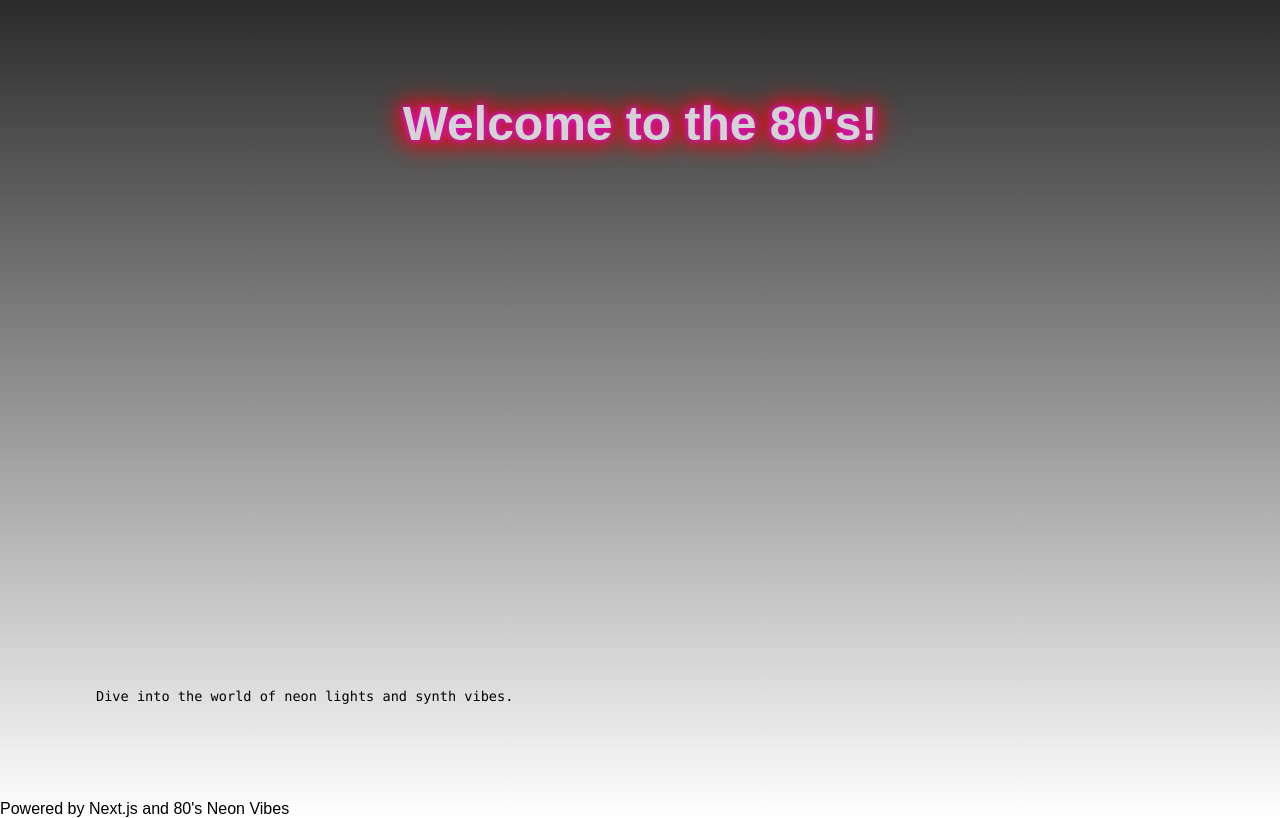
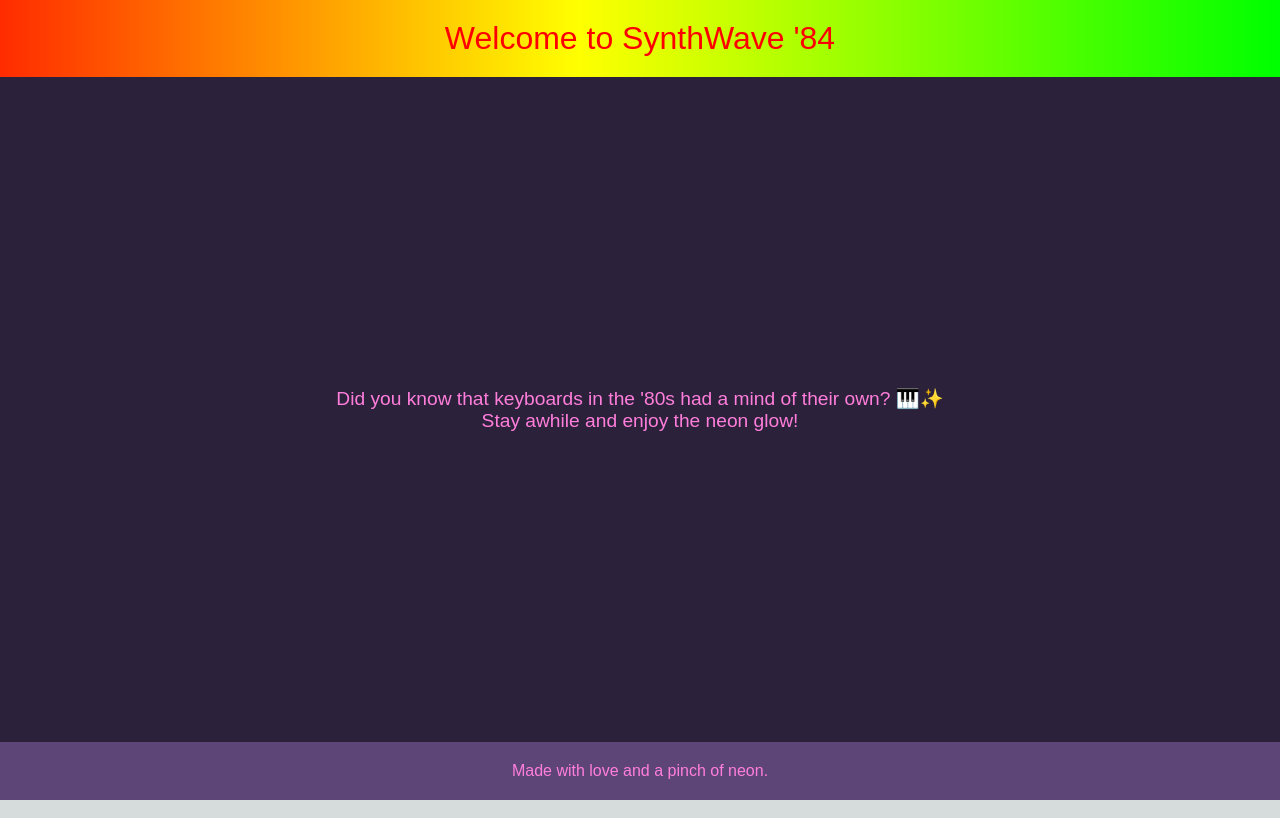
Before and after one commit to radhasable/container-app-demo, a Next.js app in the folder azure-container-demo/: page / in a window 1280 px wide. Built offline with nearby package versions, Linux system fonts and the light colour scheme.

Commit message:
updated index.js file with css

```diff
--- a/azure-container-demo/pages/index.js
+++ b/azure-container-demo/pages/index.js
@@ -1,45 +1,25 @@
-import Head from 'next/head'
-import styles from '../styles/Home.module.css'
+import { useState } from 'react';
+import styles from './index.module.css';
 
 export default function Home() {
+  const [hovered, setHovered] = useState(false);
+
   return (
     <div className={styles.container}>
-      <Head>
-        <title>80's Neon Synth Vibes</title>
-        <meta name="description" content="A funky 80's synth vibe with neon elements" />
-        <link rel="icon" href="/favicon.ico" />
-        <style jsx global>{`
-          body {
-            background-color: #2b2b2b;
-            font-family: 'Arial', sans-serif;
-          }
-          .neon-text {
-            font-size: 3em;
-            color: #fff;
-            text-shadow: 0 0 5px #ff00ff, 0 0 10px #ff00ff, 0 0 15px #ff0000, 0 0 20px #ff0000, 0 0 25px #ff0000, 0 0 30px #ff0000, 0 0 35px #ff0000;
-            animation: blink 1.5s infinite;
-          }
-          @keyframes blink {
-            0% { opacity: 1; }
-            50% { opacity: 0.5; }
-            100% { opacity: 1; }
-          }
-        `}</style>
-      </Head>
-
-      <main className={styles.main}>
-        <h1 className="neon-text">
-          Welcome to the 80's!
-        </h1>
-
-        <p className={styles.description}>
-          Dive into the world of neon lights and synth vibes.
-        </p>
+      <header
+        onMouseEnter={() => setHovered(true)}
+        onMouseLeave={() => setHovered(false)}
+        className={hovered ? styles.headerHovered : styles.header}
+      >
+        Welcome to SynthWave '84
+      </header>
+      <main className={styles.mainContent}>
+        <p>Did you know that keyboards in the '80s had a mind of their own? 🎹✨</p>
+        <p>Stay awhile and enjoy the neon glow!</p>
       </main>
-
       <footer className={styles.footer}>
-        <p>Powered by Next.js and 80's Neon Vibes</p>
+        Made with love and a pinch of neon.
       </footer>
     </div>
-  )
+  );
 }
--- /dev/null
+++ b/azure-container-demo/pages/index.module.css
@@ -0,0 +1,48 @@
+.container {
+    display: flex;
+    flex-direction: column;
+    height: 100vh;
+    background-color: #2b213a;
+    color: #ff7edb;
+    font-family: 'Arial', sans-serif;
+  }
+
+  .header {
+    font-size: 2em;
+    padding: 20px;
+    text-align: center;
+    background-color: #8d00eb;
+    transition: color 0.5s;
+  }
+
+  .headerHovered {
+    font-size: 2em;
+    padding: 20px;
+    text-align: center;
+    background-color: #8d00eb;
+    color: #ff0000; /* Starting color */
+    background-image: linear-gradient(90deg, #ff0000, #ff7f00, #ffff00, #7fff00, #00ff00, #00ff7f, #00ffff, #007fff, #0000ff, #7f00ff, #ff00ff, #ff007f);
+    background-size: 300% 300%;
+    animation: rainbow 3s infinite linear;
+  }
+
+  @keyframes rainbow {
+    0% {background-position: 100% 0%;}
+    100% {background-position: 0% 100%;}
+  }
+
+  .mainContent {
+    flex: 1;
+    padding: 20px;
+    font-size: 1.2em;
+    display: flex;
+    flex-direction: column;
+    justify-content: center;
+    align-items: center;
+  }
+
+  .footer {
+    padding: 20px;
+    text-align: center;
+    background-color: #5d4577;
+  }
```
Also changed, not shown: azure-container-demo/public/cat_image.jpg (added).
